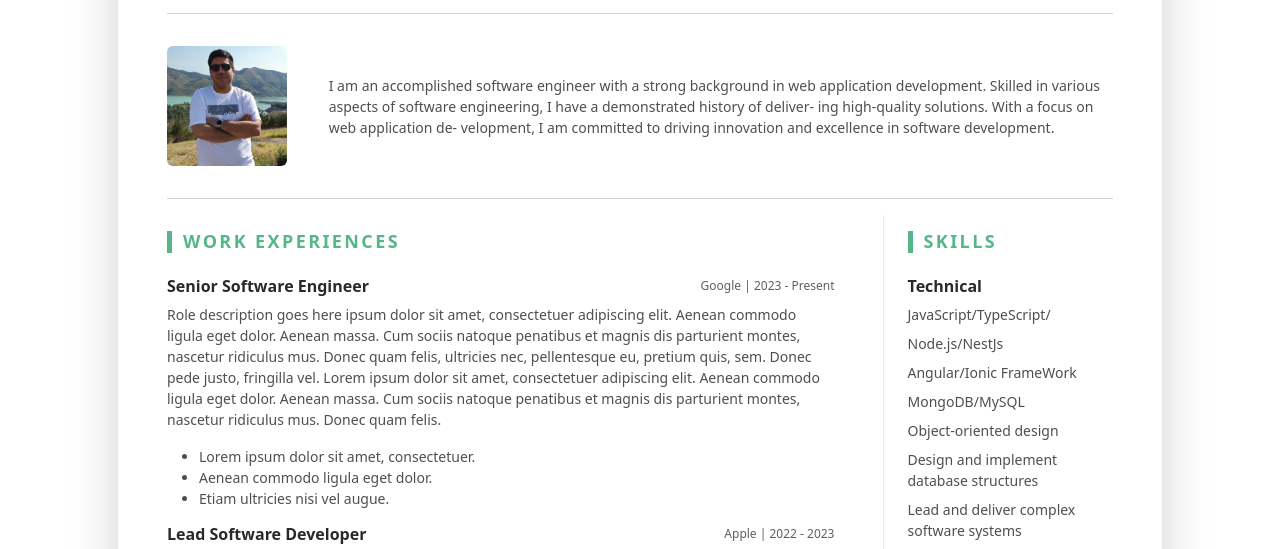
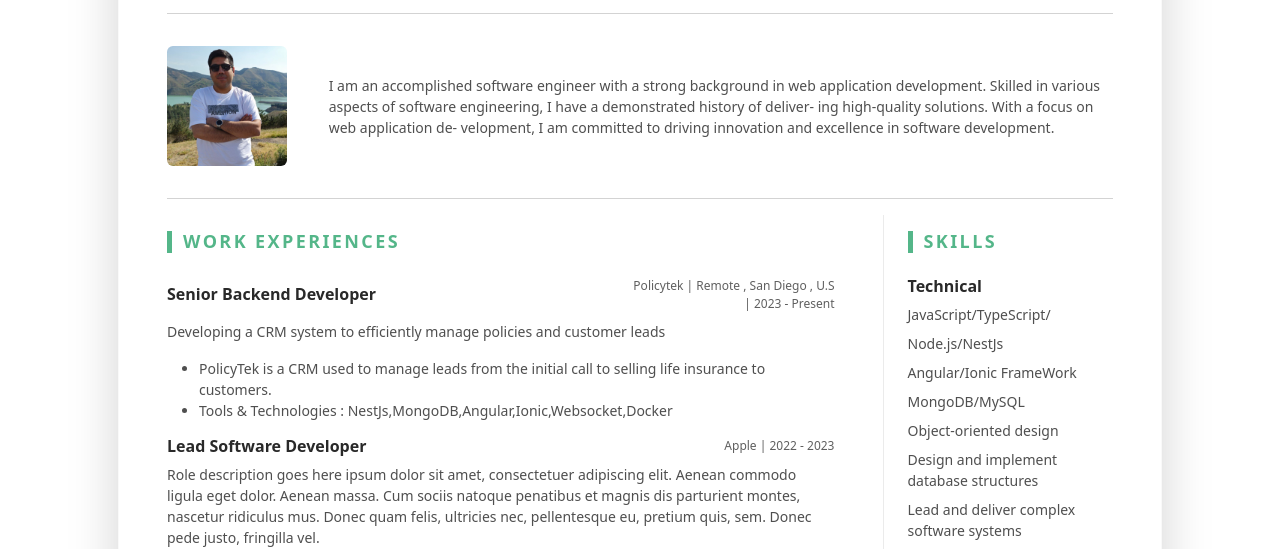
Before and after one commit to ShahriarVelayat/velayat.me, a plain HTML site: page index.html in a window 1280 px wide. Shown: the part 196-745 px from the top of the page. Drawn offline with Linux system fonts and the light colour scheme.

Commit message:
Update index.html

```diff
--- a/index.html
+++ b/index.html
@@ -66,16 +66,15 @@
 								<h3 class="text-uppercase resume-section-heading mb-4">Work Experiences</h3>
 								<div class="item mb-3">
 									<div class="item-heading row align-items-center mb-2">
-										<h4 class="item-title col-12 col-md-6 col-lg-8 mb-2 mb-md-0">Senior Software Engineer</h4>
-										<div class="item-meta col-12 col-md-6 col-lg-4 text-muted text-start text-md-end">Google | 2023 - Present</div>
+										<h4 class="item-title col-12 col-md-6 col-lg-8 mb-2 mb-md-0">Senior Backend Developer</h4>
+										<div class="item-meta col-12 col-md-6 col-lg-4 text-muted text-start text-md-end">Policytek | Remote , San Diego , U.S | 2023 - Present </div>
 
 									</div>
 									<div class="item-content">
-										<p>Role description goes here ipsum dolor sit amet, consectetuer adipiscing elit. Aenean commodo ligula eget dolor. Aenean massa. Cum sociis natoque penatibus et magnis dis parturient montes, nascetur ridiculus mus. Donec quam felis, ultricies nec, pellentesque eu, pretium quis, sem. Donec pede justo, fringilla vel. Lorem ipsum dolor sit amet, consectetuer adipiscing elit. Aenean commodo ligula eget dolor. Aenean massa. Cum sociis natoque penatibus et magnis dis parturient montes, nascetur ridiculus mus. Donec quam felis.</p>
+										<p>Developing a CRM system to efficiently manage policies and customer leads</p>
 										<ul class="resume-list">
-											<li>Lorem ipsum dolor sit amet, consectetuer.</li>
-											<li>Aenean commodo ligula eget dolor.</li>
-											<li>Etiam ultricies nisi vel augue.</li>
+											<li>PolicyTek is a CRM used to manage leads from the initial call to selling life insurance to customers.</li>
+											<li>Tools & Technologies : NestJs,MongoDB,Angular,Ionic,Websocket,Docker</li>
 										</ul>
 									</div>
 								</div><!--//item-->
```
